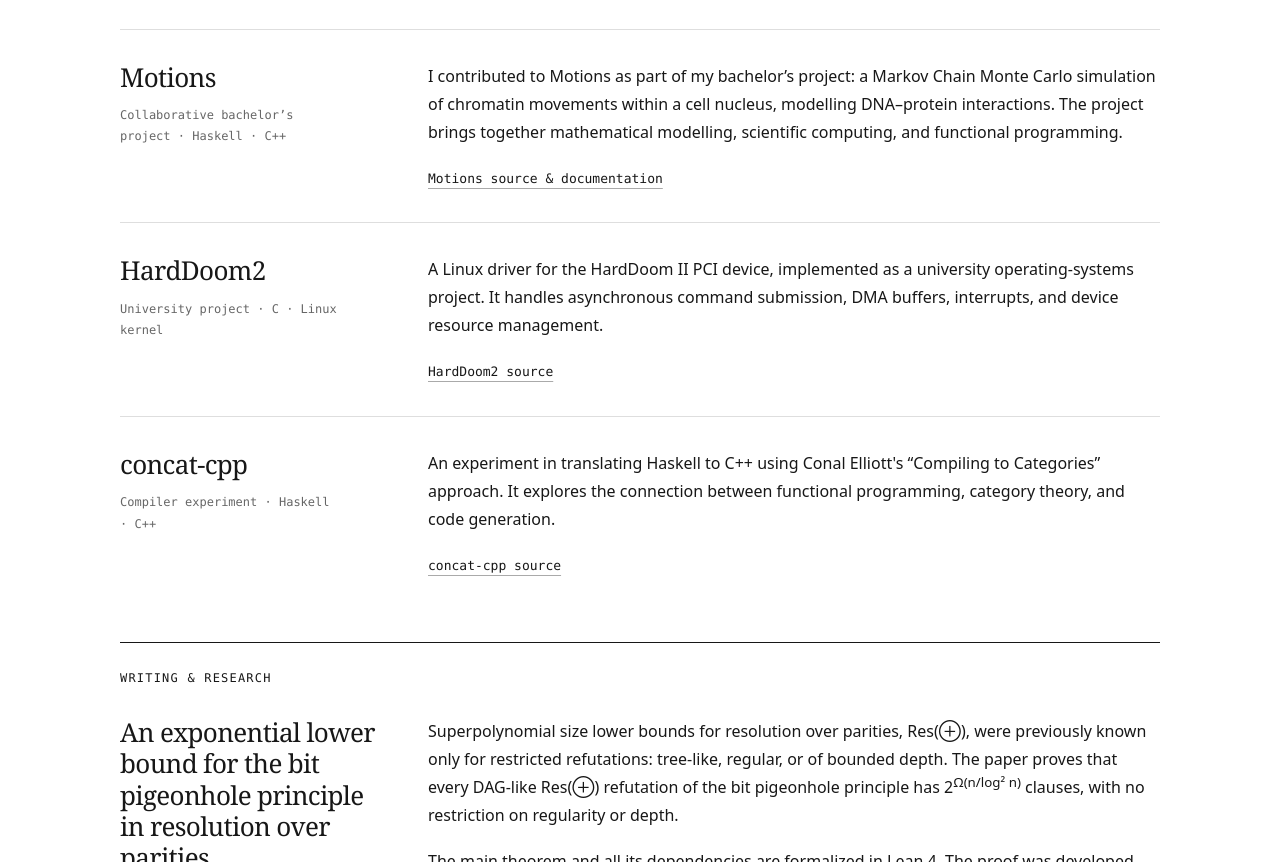
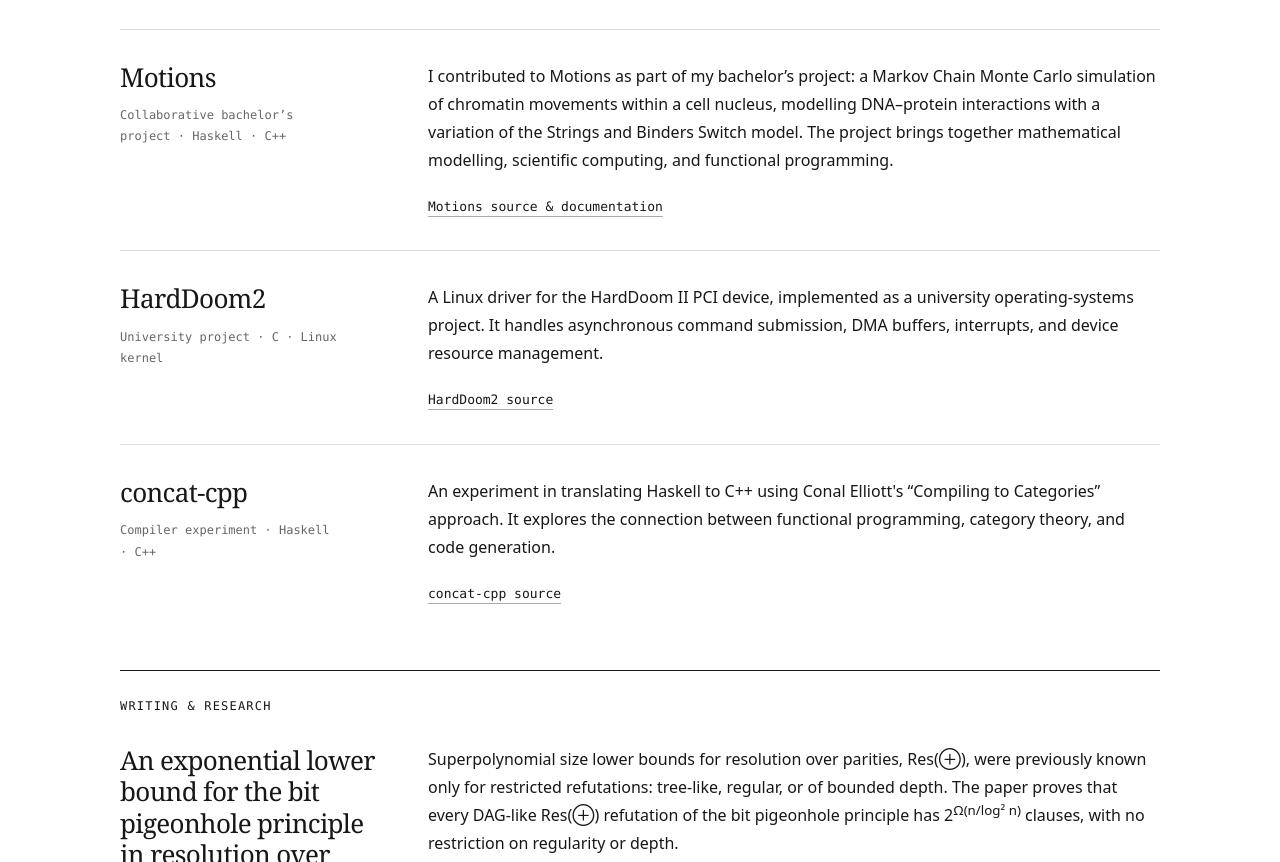
Before and after one commit to kbr-/kbr-.github.io, a plain HTML site: page index.html in a window 1280 px wide. Shown: the part 1711-2573 px from the top of the page. Drawn offline with Linux system fonts and the light colour scheme.

Commit message:
Name the Strings and Binders Switch model in the Motions description

```diff
--- a/index.html
+++ b/index.html
@@ -159,7 +159,7 @@
           <p class="meta">Collaborative bachelor’s project · Haskell · <span class="nowrap">C++</span></p>
         </div>
         <div class="project-description">
-          <p>I contributed to Motions as part of my bachelor’s project: a Markov Chain Monte Carlo simulation of chromatin movements within a cell nucleus, modelling DNA–protein interactions. The project brings together mathematical modelling, scientific computing, and functional programming.</p>
+          <p>I contributed to Motions as part of my bachelor’s project: a Markov Chain Monte Carlo simulation of chromatin movements within a cell nucleus, modelling DNA–protein interactions with a variation of the Strings and Binders Switch model. The project brings together mathematical modelling, scientific computing, and functional programming.</p>
           <p class="links">
             <a href="https://github.com/Motions/motions">Motions source &amp; documentation</a>
           </p>
```
